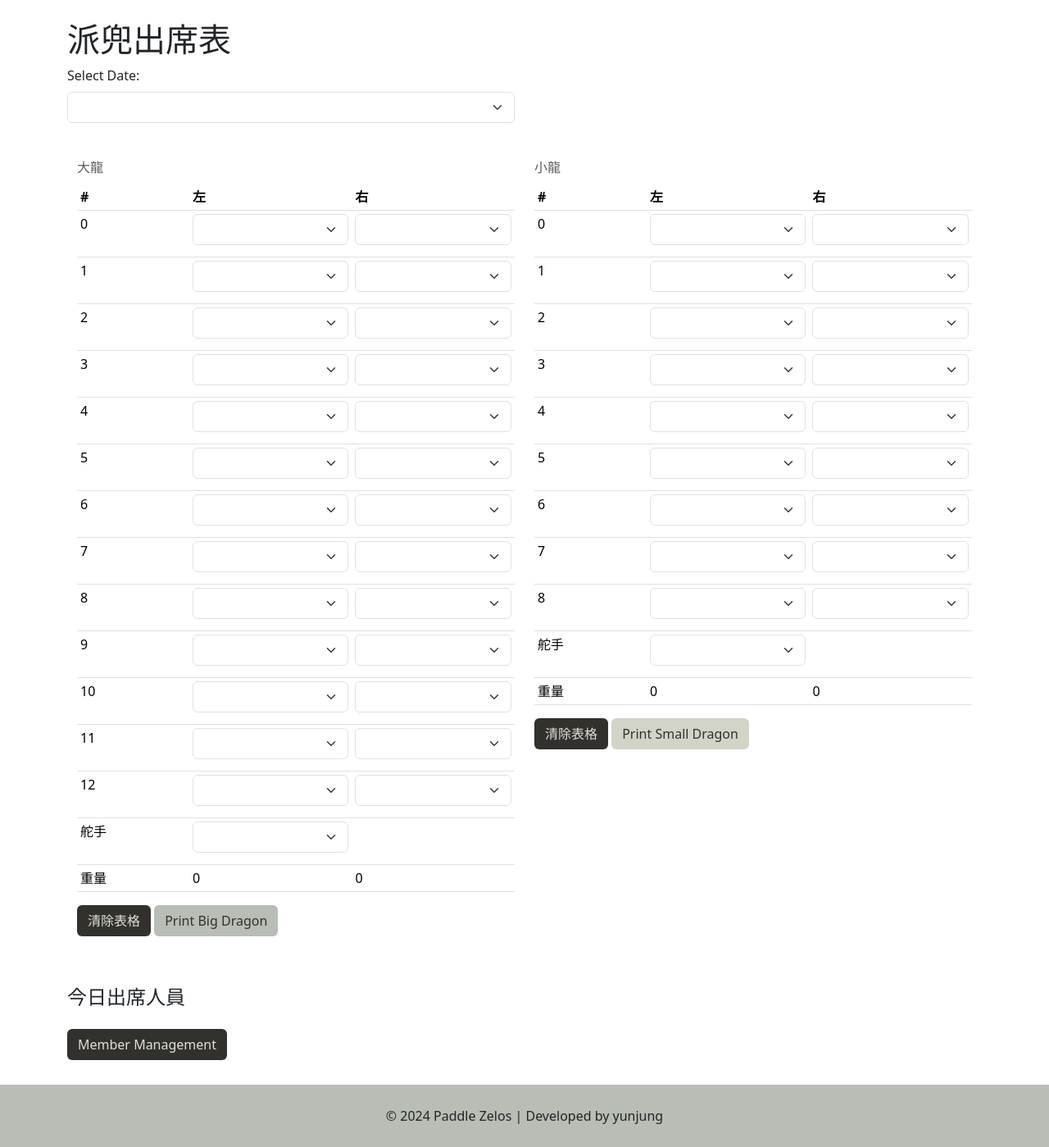
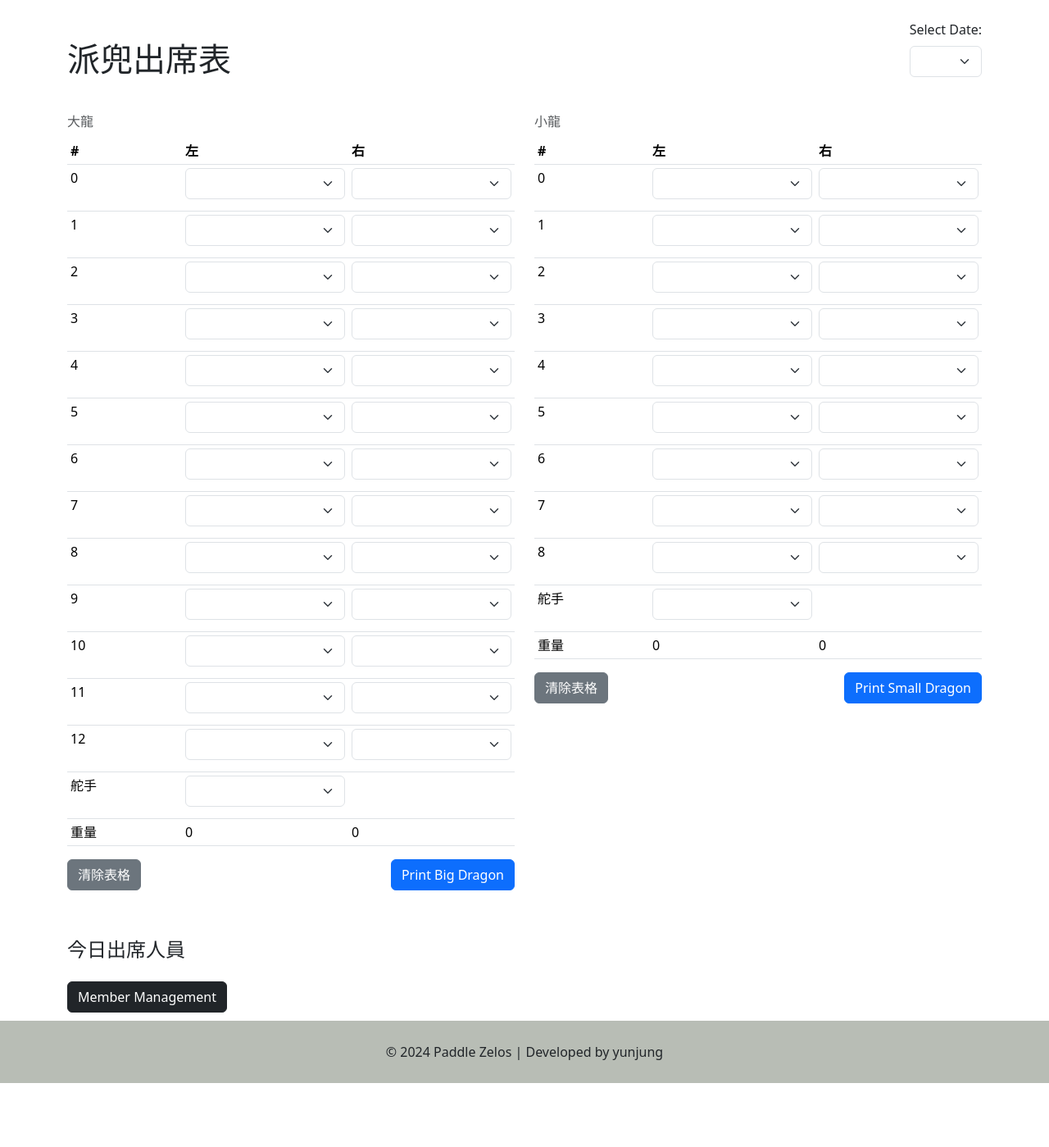
Before and after one commit to evafan1999/dragon-boat, a FastAPI app: page / in a window 1280 px wide. Shown: the whole page at 82% size. After the commit the page ends 1321 px from the top, so only its background shows below. Run offline with FastAPI, Linux system fonts and the light colour scheme; data that the repository does not hold is empty.

Commit message:
update layout

```diff
--- a/main.py
+++ b/main.py
@@ -1,12 +1,13 @@
 import sqlite3
+import requests
+import logging
 from bs4 import BeautifulSoup
 from fastapi import FastAPI, HTTPException
 from fastapi.responses import FileResponse
 from fastapi.staticfiles import StaticFiles
 from pydantic import BaseModel
 from typing import List
-import requests
-import logging
+from fastapi.middleware.cors import CORSMiddleware
 
 # 設置日誌
 logging.basicConfig(level=logging.INFO)
@@ -45,6 +46,15 @@ def scrape_data():
     else:
         logger.error(f"Failed to fetch data from {url}. Status code: {response.status_code}")
         return {"error": "Failed to fetch data"}
+
+# 設置 CORS
+app.add_middleware(
+    CORSMiddleware,
+    allow_origins=["*"],  # 可以設置具體的允許來源
+    allow_credentials=True,
+    allow_methods=["*"],
+    allow_headers=["*"],
+)
 
 # 路由
 @app.get("/")
--- a/static/members.js
+++ b/static/members.js
@@ -94,9 +94,9 @@ async function addNewMemberRow() {
             <td data-label="體重"><input type="number" class="form-control"></td>
             <td data-label="分類">
                 <select class="form-select">
+                    <option value="未分類"> </option>
                     <option value="大混">大混</option>
                     <option value="小混">小混</option>
-                    <option value="未分類"> </option>
                 </select>
             </td>
             <td data-label="操作"><button class="btn btn-danger" onclick="deleteMember(this)">刪除</button></td>
--- a/static/styles.css
+++ b/static/styles.css
@@ -2,6 +2,7 @@
 .card {
     margin: 5px 0;
 }
+
 #loading {
     position: fixed;
     left: 0;
@@ -15,13 +16,16 @@
     z-index: 1000;
     font-size: 2em;
 }
+
 footer {
     background-color: #b8bdb5;
     padding: 10px 0;
 }
+
 footer .text-center {
     padding: 10px 0;
 }
+
 footer p {
     margin: 0;
     text-align: center;
@@ -41,40 +45,50 @@ footer p {
     z-index: 9999;
     display: none;
 }
+
 .form-control, .form-select {
     margin-bottom: 10px;
 }
+
 .btn {
     margin-bottom: 10px;
 }
+
 .table-responsive {
     margin-top: 10px;
 }
+
 @media (max-width: 768px) {
     h1 {
         font-size: 1.5rem;
     }
+
     .card-title {
         font-size: 1rem;
     }
+
     .table th, .table td {
         white-space: nowrap;
     }
+
     .table thead {
         display: none;
     }
+
     .table tr {
         display: flex;
         flex-direction: column;
         margin-bottom: 10px;
         border-bottom: 2px solid #ddd;
     }
+
     .table td {
         display: flex;
         justify-content: space-between;
         align-items: center;
         padding: 10px;
     }
+
     .table td::before {
         content: attr(data-label);
         flex-basis: 50%;
@@ -82,14 +96,3 @@ footer p {
         font-weight: bold;
     }
 }
-footer {
-    background-color: #b8bdb5;
-    padding: 10px 0;
-}
-footer .text-center {
-    padding: 10px 0;
-}
-footer p {
-    margin: 0;
-    text-align: center;
-}
--- a/templates/index.html
+++ b/templates/index.html
@@ -9,16 +9,15 @@
 </head>
 <body>
     <div class="container mt-4">
+        <div class="d-flex justify-content-between align-items-end mb-4">
             <h1>派兜出席表</h1>
-        <div class="row align-items-end">
-            <div class="col-12 col-md-6">
+            <div>
                 <label for="selectDate" class="form-label">Select Date:</label>
                 <select id="selectDate" class="form-select" onchange="onDateChange()"></select>
             </div>
         </div>
-        <div class="container mt-4">
         <div class="row">
-                <div class="col-sm" id="bigDragonTableContainer">
+            <div class="col-md-6 mb-4" id="bigDragonTableContainer">
                 <table class="table table-sm">
                     <caption class="caption-top">大龍 <span id="bigDragonDate"></span></caption>
                     <thead>
@@ -46,11 +45,12 @@
                         <tr><td>重量</td><td id="leftWeight">0</td><td id="rightWeight">0</td></tr>
                     </tbody>
                 </table>
-                    <button onclick="clearTable('bigDragonTableContainer')" class="btn" style="margin-bottom: 10px; background-color: #33312E; color: #E0E2DB;">清除表格</button>
-                    <button onclick="exportTableToImage('bigDragonTableContainer', '大龍')" class="btn" style="margin-bottom: 10px; background-color: #b8bdb5; color: #33312e;">Print Big Dragon</button>
+                <div class="d-flex justify-content-between">
+                    <button onclick="clearTable('bigDragonTableContainer')" class="btn btn-secondary">清除表格</button>
+                    <button onclick="exportTableToImage('bigDragonTableContainer', '大龍')" class="btn btn-primary">Print Big Dragon</button>
                 </div>
-
-                <div class="col-sm" id="smallDragonTableContainer">
+            </div>
+            <div class="col-md-6 mb-4" id="smallDragonTableContainer">
                 <table class="table table-sm">
                     <caption class="caption-top">小龍 <span id="smallDragonDate"></span></caption>
                     <thead>
@@ -74,19 +74,20 @@
                         <tr><td>重量</td><td id="smallLeftWeight">0</td><td id="smallRightWeight">0</td></tr>
                     </tbody>
                 </table>
-                    <button onclick="clearTable('smallDragonTableContainer')" class="btn" style="margin-bottom: 10px; background-color: #33312E; color: #E0E2DB;">清除表格</button>
-                    <button onclick="exportTableToImage('smallDragonTableContainer', '小龍')" class="btn" style="margin-bottom: 10px; background-color: #D2D4C8; color: #33312e;">Print Small Dragon</button>
+                <div class="d-flex justify-content-between">
+                    <button onclick="clearTable('smallDragonTableContainer')" class="btn btn-secondary">清除表格</button>
+                    <button onclick="exportTableToImage('smallDragonTableContainer', '小龍')" class="btn btn-primary">Print Small Dragon</button>
                 </div>
             </div>
         </div>
-        <h4 style="margin-top: 50px;">今日出席人員</h4>
+        <h4 class="mt-4">今日出席人員</h4>
         <div id="attendanceList" class="mt-3"></div>
-        <div id="loading" style="display:none;">Loading...</div>
+        <div id="loading" class="loading-overlay">Loading...</div>
     </div>
     <div class="container mt-4">
-        <button onclick="window.location.href='/members'" class="btn" style="background-color: #33312E; color: #E0E2DB;">Member Management</button>
+        <button onclick="window.location.href='/members'" class="btn btn-dark">Member Management</button>
     </div>
-    <footer style="background-color: #b8bdb5; margin-top: 20px;">
+    <footer>
         <div class="text-center p-3">
             <p>&copy; 2024 Paddle Zelos | Developed by yunjung</p>
         </div>
```
Lines whose indentation alone changed are shown as unchanged.
